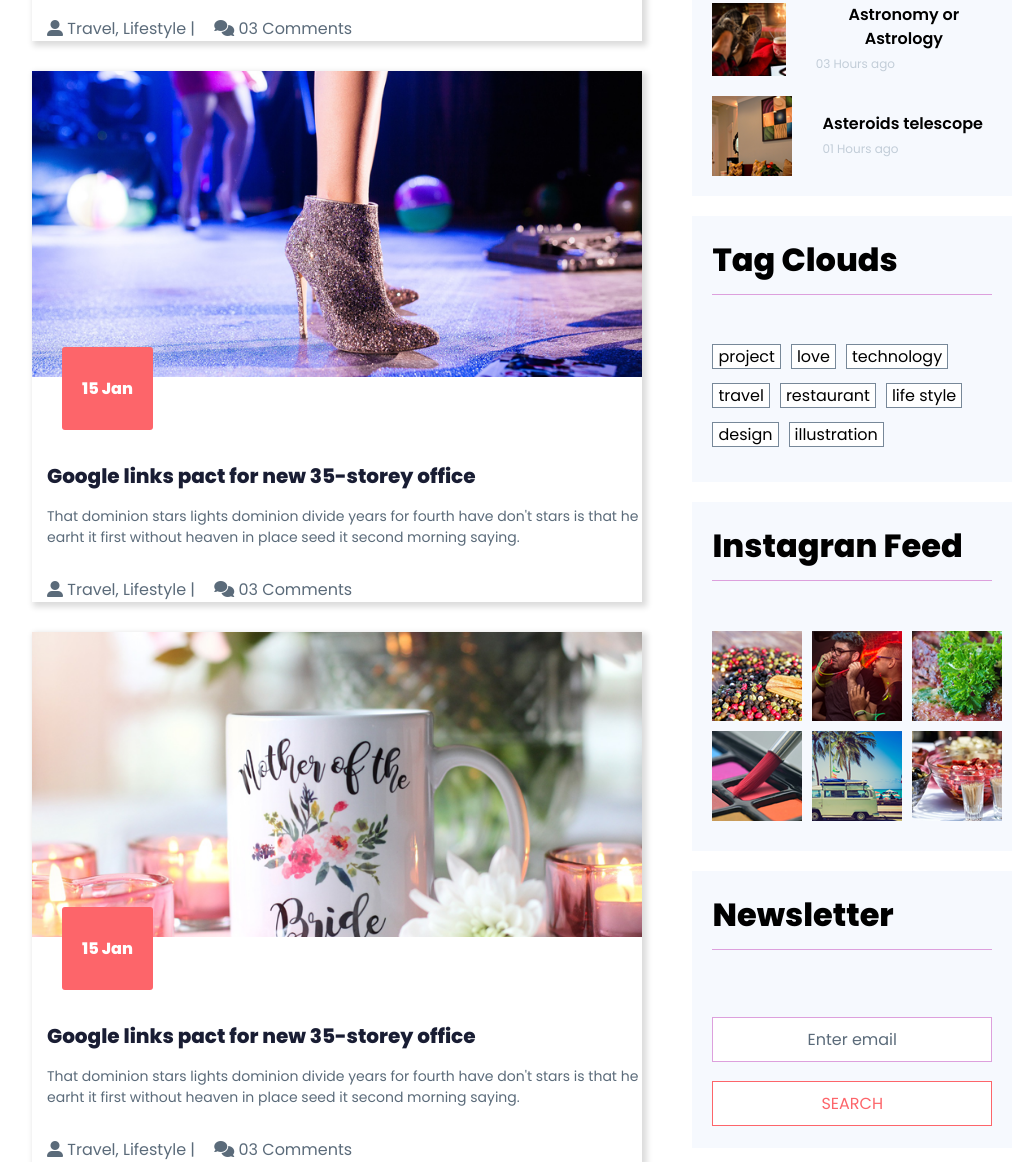
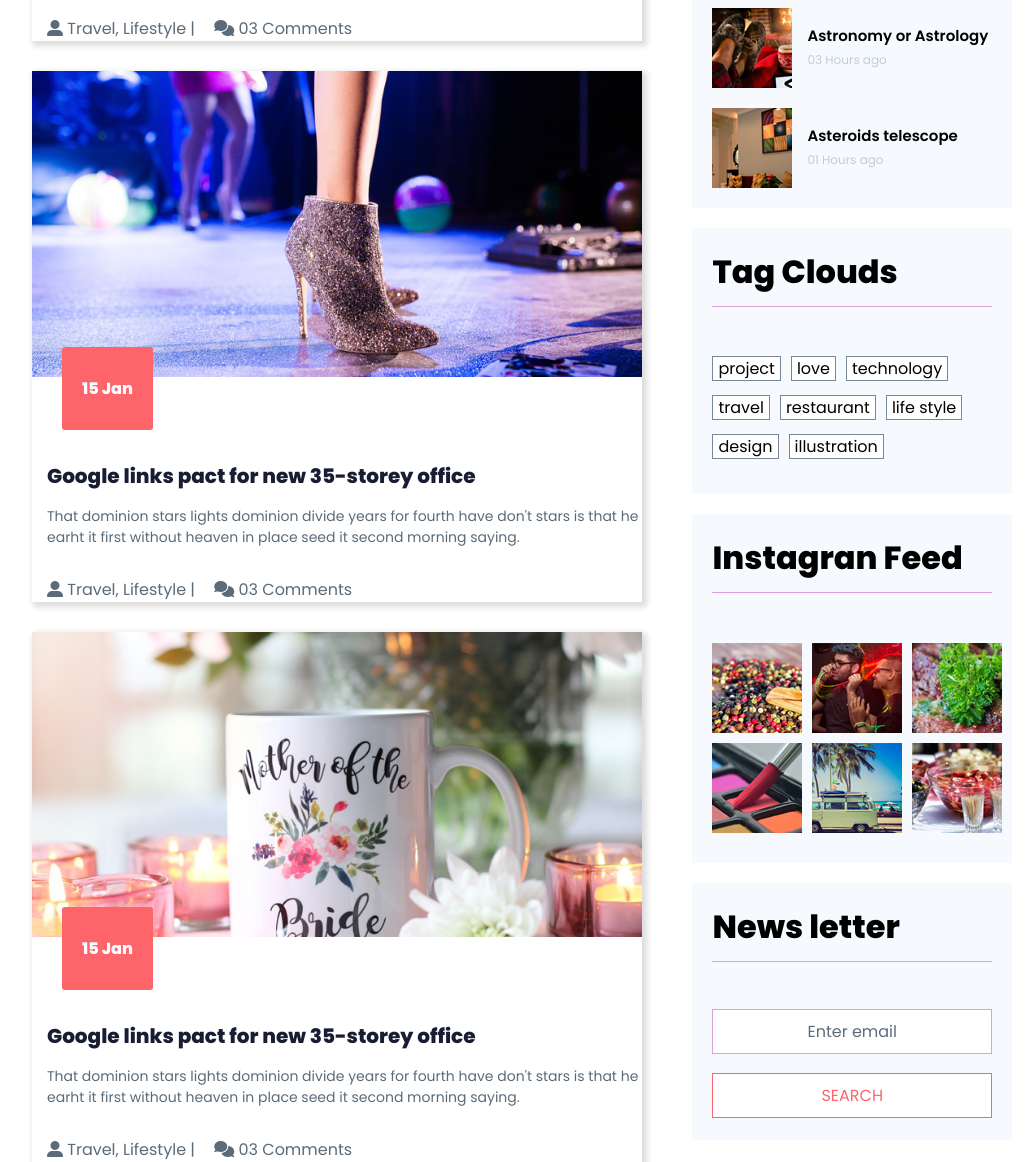
Before and after one commit to rishabhrajpoot1/HTML-CSS-CheckPoint-3, a plain HTML site: page blog.html in a window 1280 px wide. Shown: the part 1538-2700 px from the top of the page, without its empty margins (118-1151 px from the left). Drawn offline with Linux system fonts and the light colour scheme.

Commit message:
HTML-CSS-Checkpoint-3 completed

```diff
--- a/assets/stylesheet/style.css
+++ b/assets/stylesheet/style.css
@@ -150,7 +150,7 @@ img {
   margin: 0 auto;
   padding: 0 100px;
 }
-.container3{
+.container3 {
   max-width: 1000;
   margin: 0 auto;
   padding: 0 150px;
@@ -393,8 +393,8 @@ h5 {
   font-size: 20px;
   padding: 0 100px;
 }
-.yellow i{
-  color:rgb(251,186,66);
+.yellow i {
+  color: rgb(251, 186, 66);
   margin-bottom: 30px;
 }
 small {
@@ -569,7 +569,6 @@ footer a {
 .blog-info {
   margin-right: 50px;
   margin-bottom: 100px;
-
 }
 .red-box {
   margin-left: 30px;
@@ -614,15 +613,15 @@ span {
 .keyword i {
   color: white;
 }
-.btn-8{
+.btn-8 {
   background-color: white;
   margin-top: 20px;
-  line-height:3;
+  line-height: 3;
   padding: 10px 108px;
   color: var(--secondary);
   border: 1px solid var(--secondary);
 }
-span i{
+span i {
   color: var(--small-text);
 }
 .search {
@@ -646,11 +645,11 @@ span i{
   margin-top: 20px;
 }
 .recent-post-img {
-  margin-right: 30px;
+  margin-right: 15px;
 }
 .heading4-blog {
   font-weight: 600;
-  font-size: 16px;
+  font-size: 15px;
 }
 .tags {
   color: black;
@@ -662,29 +661,31 @@ span i{
 .tag-list {
   margin-bottom: 15px;
 }
-.instagram-image{
+.instagram-image {
   margin-bottom: 10px;
 }
-.instagram-image img{
+.instagram-image img {
   margin-right: 10px;
 }
-.blog-email{
+.news-header {
+  margin-bottom: 30px;
+}
+.blog-email {
   background-color: white;
   line-height: 5;
   border: 1px solid plum;
   padding: 10px 94px;
 }
-.switch-box{
+.switch-box {
   text-align: center;
   margin-top: 100px;
-
 }
-.switch-box-child{
+.switch-box-child {
   margin-right: 20px;
   padding: 20px;
   border: 1px solid plum;
 }
-.line3{
+.line3 {
   padding-left: 100px;
 }
 
@@ -721,7 +722,7 @@ form {
 .name {
   width: 48%;
 }
-.name2{
+.name2 {
   width: 90%;
 }
 .contact-adress {
--- a/blog.html
+++ b/blog.html
@@ -310,8 +310,8 @@
             </figure>
             </div>
             <div class="background margin-bottom">
-              <div class="blog-aside-header">
-              <h3>Newsletter</h3>
+              <div class=" news-header">
+              <h3>News letter</h3>
               <hr class="purple">
             </div>
             <div>
```
Lines whose indentation alone changed are shown as unchanged.
